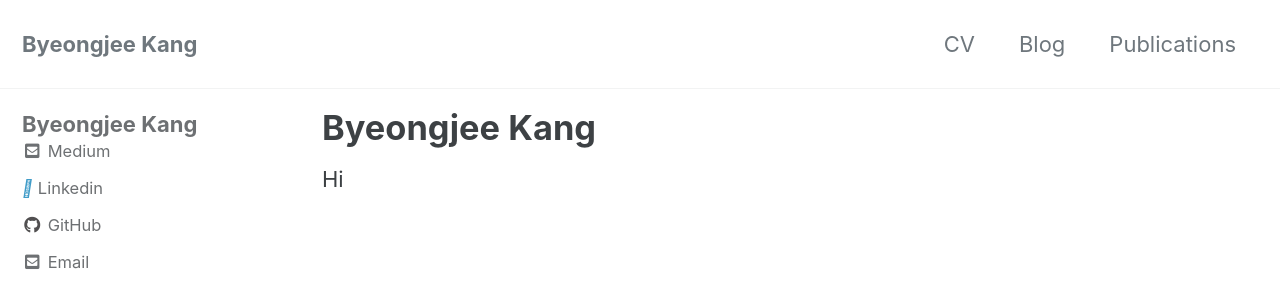
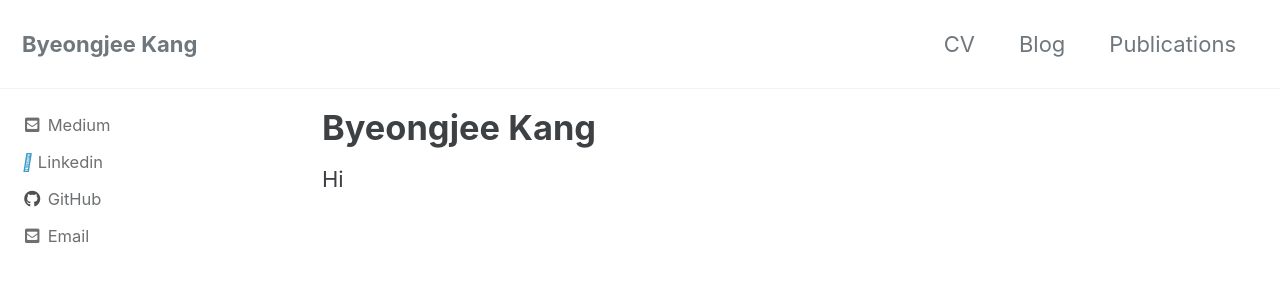
Before and after one commit to byeongjee/byeongjee.github.io, a Jekyll site: the page built from _pages/home.md, in a window 1280 px wide. Shown: the top 308 px of the page. Built offline with Jekyll 4.4.1, drawn with Linux system fonts in a browser that asks for light colours; cached includes are drawn as plain includes.

Commit message:
Remove name

```diff
--- a/_config.yml
+++ b/_config.yml
@@ -99,7 +99,6 @@ analytics:
 
 # Site Author
 author:
-  name: "Byeongjee Kang"
   avatar: # path of avatar image, e.g. "/assets/images/bio-photo.jpg"
   email: byeongjee@postech.ac.kr
   links:
```
